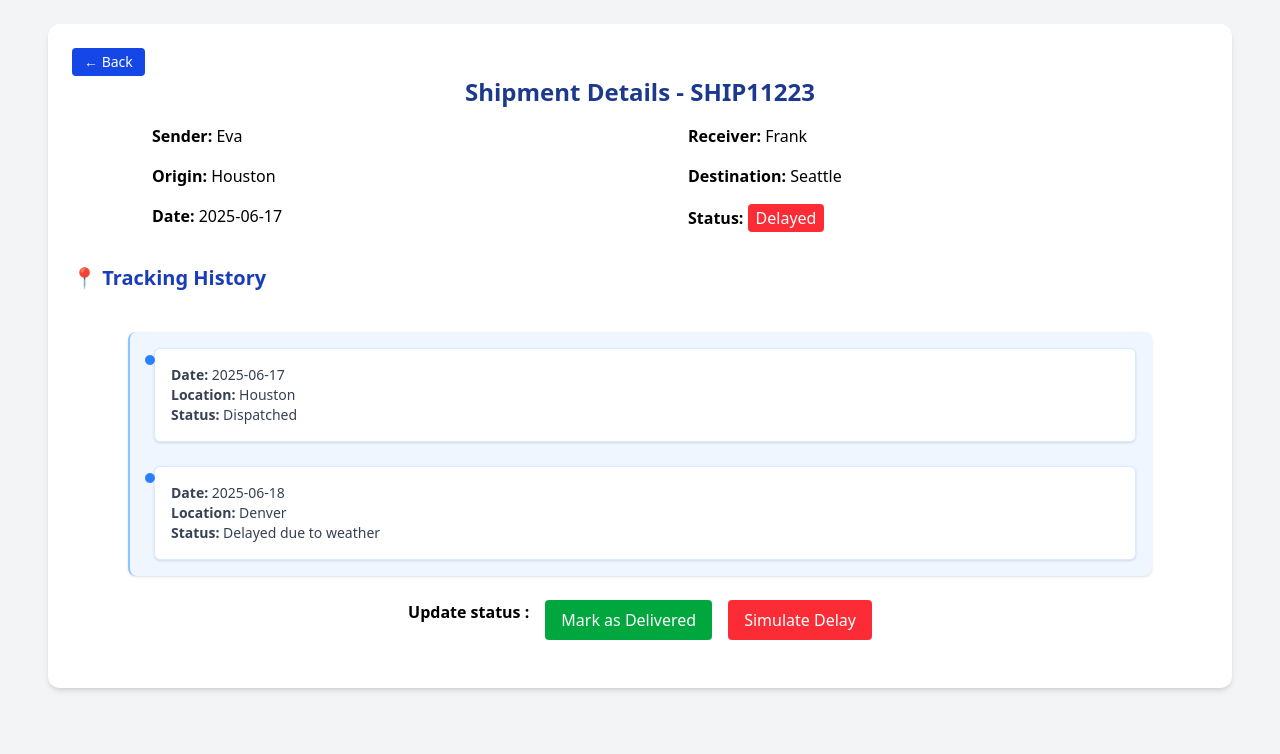
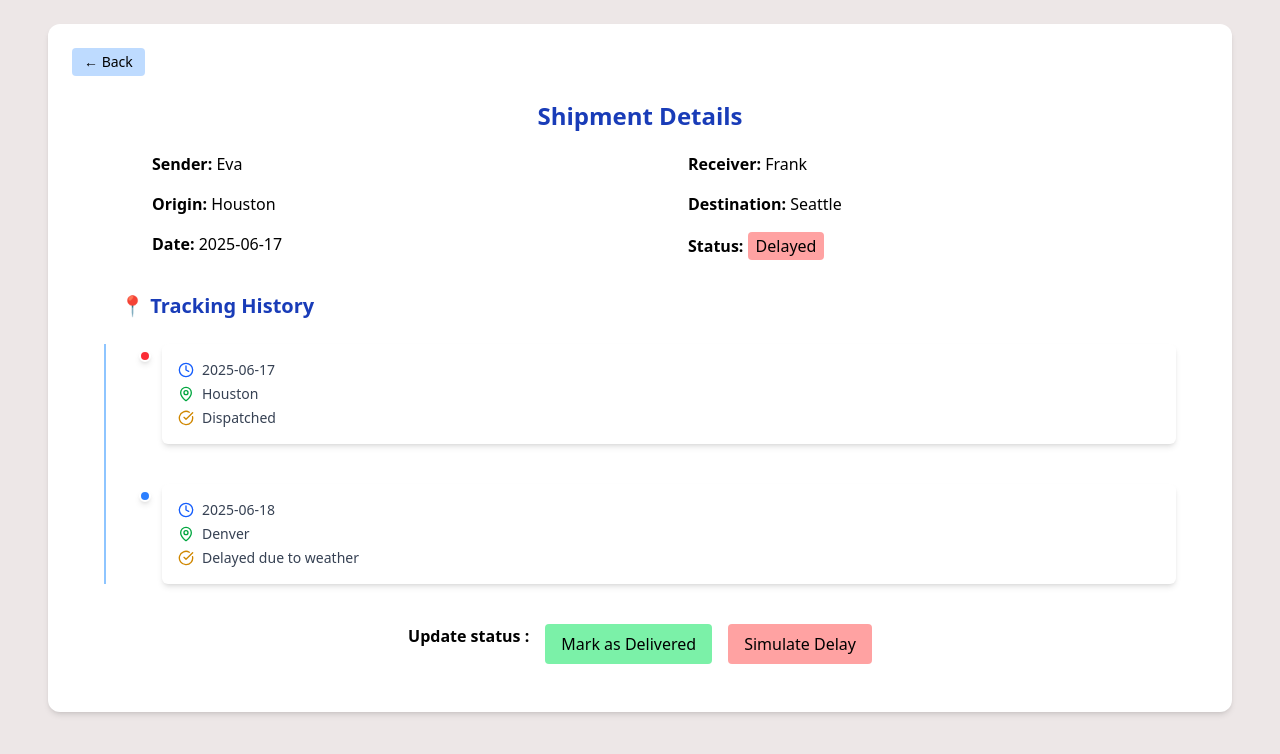
Before and after one commit to SalnaMohanan/shippingmanagment, a Next.js app: page /shipment/SHIP11223 in a window 1280 px wide. Shown: the top 754 px of the page. Built offline with nearby package versions, Linux system fonts and the light colour scheme.

Commit message:
version1

```diff
--- a/src/app/page.jsx
+++ b/src/app/page.jsx
@@ -1,15 +1,22 @@
 'use client'
 
 import { useState, useEffect } from 'react'
- import shipments from '@/data/shipments.json'
+import shipments from '@/data/shipments.json'
 import ShipmentCard from '@/components/ShipmentCard'
+import SearchFilter from '@/components/SearchFilter'
 
 export default function Home() {
-  const [search, setSearch] = useState('')
-  const [status, setStatus] = useState('')
+  const [filters, setFilters] = useState({
+    search: '',
+    status: '',
+    date: '', // single date input
+  })
+
   const [filteredData, setFilteredData] = useState([])
 
   useEffect(() => {
+    const { search, status, date } = filters
+
     const result = shipments.filter((ship) => {
       const matchSearch =
         ship.id.toLowerCase().includes(search.toLowerCase()) ||
@@ -17,11 +24,13 @@ export default function Home() {
 
       const matchStatus = status === '' || ship.status === status
 
-      return matchSearch && matchStatus
+      const matchDate = !date || new Date(ship.date) <= new Date(date)
+
+      return matchSearch && matchStatus && matchDate
     })
 
     setFilteredData(result)
-  }, [search, status]) // re-filter on any change
+  }, [filters])
 
   return (
     <div>
@@ -29,22 +38,8 @@ export default function Home() {
         Shipping Management
       </h1>
 
-      <div className="flex flex-col sm:flex-row gap-4 justify-center mt-6 mb-4 px-4">
-        <input
-          type="text"
-          placeholder="Search by ID or Receiver"
-          value={search}
-          onChange={(e) => setSearch(e.target.value)}
-          className="p-2 border rounded w-full sm:w-1/3"
-        />
-
-        <select
-          value={status}
-          onChange={(e) => setStatus(e.target.value)}
-          className="p-2 border rounded w-full sm:w-1/4">
-          <option value="">All Status</option>
-          <option value="Delivered">Delivered</option>
-        </select>
+      <div className="mt-6 mb-4 px-4">
+        <SearchFilter onFilter={setFilters} />
       </div>
 
       <div className="flex gap-4 flex-wrap mt-6 ml-12 mr-12">
--- a/src/app/shipment/[id]/page.jsx
+++ b/src/app/shipment/[id]/page.jsx
@@ -1,9 +1,11 @@
 'use client'
 
-import { useParams, useRouter } from 'next/navigation'
+import { useRouter, useParams } from 'next/navigation'
+import { useState } from 'react'
 import shipments from '@/data/shipments.json'
 import SimulatedStatusUpdate from '@/components/SimulatedStatusUpdate'
-import { useState } from 'react'
+import ShippingDetails from '@/components/ShippingDetails'
+import HistoryTracking from '@/components/HistoryTracking'
 
 export default function ShipmentDetail() {
   const router = useRouter()
@@ -12,79 +14,26 @@ export default function ShipmentDetail() {
   const originalShipment = shipments.find((s) => String(s.id) === id)
   const [shipment, setShipment] = useState(originalShipment)
 
-  if (!shipment)
+  if (!shipment) {
     return <div className="p-6 text-red-600">Shipment not found</div>
+  }
 
   return (
-    <div className="min-h-screen bg-gray-100 px-4 sm:px-12 py-6 w-full ">
+    <div className="min-h-screen bg-[#ede7e7] px-4 sm:px-12 py-6 w-full">
       <div className="w-full bg-white shadow-md rounded-xl p-6">
+        {/* Back Button */}
         <div className="flex gap-2">
           <button
             onClick={() => router.back()}
-            className="px-3 py-1 text-sm bg-blue-700 text-white rounded hover:bg-blue-800 transition">
+            className="px-3 py-1 text-sm bg-blue-200 text-black rounded hover:bg-blue-600 transition">
             ← Back
           </button>
         </div>
-        <h1 className="text-2xl font-bold text-blue-900 mb-4 text-center">
-          Shipment Details - {shipment.id}
-        </h1>
-
-        <div className="grid grid-cols-1 sm:grid-cols-2 gap-4 text-m mb-6 pl-20 ">
-          <p>
-            <strong>Sender:</strong> {shipment.sender}
-          </p>
-          <p>
-            <strong>Receiver:</strong> {shipment.receiver}
-          </p>
-          <p>
-            <strong>Origin:</strong> {shipment.origin}
-          </p>
-          <p>
-            <strong>Destination:</strong> {shipment.destination}
-          </p>
-          <p>
-            <strong>Date:</strong> {shipment.date}
-          </p>
-          <p>
-            <strong>Status:</strong>{' '}
-            <span
-              className={`inline-block px-2 py-0.5 rounded text-white ${
-                shipment.status === 'Delivered'
-                  ? 'bg-green-600'
-                  : shipment.status === 'Delayed'
-                  ? 'bg-red-500'
-                  : 'bg-yellow-500'
-              }`}>
-              {shipment.status}
-            </span>
-          </p>
-        </div>
-
-        <h2 className="text-xl font-semibold text-blue-800 mb-4 mt-8">
-          📍 Tracking History
-        </h2>
-
-        <div className="flex justify-center px-4 py-6">
-          <div className="relative border-l-2 border-blue-300 pl-6 space-y-6 w-full max-w-5xl bg-blue-50 rounded-lg p-4 shadow">
-            {shipment.tracking?.map((track, index) => (
-              <div key={index} className="relative">
-                <div className="absolute -left-[10px] top-1.5 w-3 h-3 bg-blue-500 rounded-full border border-white"></div>
-                <div className="bg-white p-4 rounded-md shadow-sm border border-blue-100">
-                  <p className="text-sm text-gray-700">
-                    <strong>Date:</strong> {track.date}
-                  </p>
-                  <p className="text-sm text-gray-700">
-                    <strong>Location:</strong> {track.location}
-                  </p>
-                  <p className="text-sm text-gray-700">
-                    <strong>Status:</strong> {track.status}
-                  </p>
-                </div>
-              </div>
-            ))}
-          </div>
-        </div>
-
+        {/* Shipment Details */}
+        <ShippingDetails shipment={shipment} />
+        {/* Tracking History */}
+        <HistoryTracking tracking={shipment.tracking} />
+        {/* Simulate Status Update */}
         <SimulatedStatusUpdate
           shipment={shipment}
           onStatusChange={(status) => setShipment({ ...shipment, status })}
--- /dev/null
+++ b/src/components/HistoryTracking.jsx
@@ -0,0 +1,43 @@
+import { Clock, MapPin, CheckCircle } from 'lucide-react'
+
+export default function HistoryTracking({ tracking = [] }) {
+  if (!tracking.length) return null
+
+  return (
+    <div className="mt-8 px-4 sm:px-8">
+      <h2 className="text-xl font-semibold text-blue-800 mb-6 text-left sm:pl-4">
+        📍 Tracking History
+      </h2>
+
+      <ol className="relative border-l-2 border-blue-300 pl-6 sm:pl-10">
+        {tracking.map((track, index) => (
+          <li key={index} className="mb-10 relative">
+            {/* Timeline Dot */}
+            <span
+              className={`absolute left-[-7px] top-1.5 w-3 h-3 rounded-full border-2 border-white shadow-md
+                ${
+                  track.status === 'Dispatched' ? 'bg-red-500' : 'bg-blue-500'
+                }`}
+            />
+
+            {/* Card */}
+            <div className="ml-4 shadow-md rounded-md p-4 bg-white">
+              <div className="flex items-center text-sm text-gray-700 mb-1">
+                <Clock className="w-4 h-4 mr-2 text-blue-600" />
+                <span>{track.date}</span>
+              </div>
+              <div className="flex items-center text-sm text-gray-700 mb-1">
+                <MapPin className="w-4 h-4 mr-2 text-green-600" />
+                <span>{track.location}</span>
+              </div>
+              <div className="flex items-center text-sm text-gray-700">
+                <CheckCircle className="w-4 h-4 mr-2 text-yellow-600" />
+                <span>{track.status}</span>
+              </div>
+            </div>
+          </li>
+        ))}
+      </ol>
+    </div>
+  )
+}
--- a/src/components/SearchFilter.jsx
+++ b/src/components/SearchFilter.jsx
@@ -1,37 +1,45 @@
 'use client'
-import { useState } from 'react'
+
+import { useState, useEffect } from 'react'
 
 export default function SearchFilter({ onFilter }) {
   const [search, setSearch] = useState('')
   const [status, setStatus] = useState('')
+  const [date, setDate] = useState('')
 
-  const handleChange = (searchVal, statusVal) => {
-    onFilter({ search: searchVal, status: statusVal })
-  }
+  useEffect(() => {
+    onFilter({ search, status, date })
+  }, [search, status, date])
 
   return (
-    <div className="flex flex-col sm:flex-row items-center gap-4 bg-white p-4 rounded shadow">
+    <div className="flex flex-row flex-wrap gap-4 px-25">
+      {/* Search input */}
       <input
         type="text"
         placeholder="Search by ID or Receiver"
         value={search}
-        onChange={(e) => {
-          setSearch(e.target.value)
-          handleChange(e.target.value, status)
-        }}
-        className="border p-2 rounded w-full sm:w-1/2"
+        onChange={(e) => setSearch(e.target.value)}
+        className="border p-2 rounded w-full sm:w-1/3 bg-transparent"
       />
+
+      {/* Status dropdown */}
       <select
         value={status}
-        onChange={(e) => {
-          setStatus(e.target.value)
-          handleChange(search, e.target.value)
-        }}
-        className="border p-2 rounded w-full sm:w-1/4">
+        onChange={(e) => setStatus(e.target.value)}
+        className="border p-2 rounded w-full sm:w-1/4 bg-transparent">
         <option value="">All Status</option>
+        <option value="In Transit">In Transit</option>
+        <option value="Delayed">Delayed</option>
         <option value="Delivered">Delivered</option>
+      </select>
 
-      </select>
+      {/* Date input */}
+      <input
+        type="date"
+        value={date}
+        onChange={(e) => setDate(e.target.value)}
+        className="border p-2 rounded w-full sm:w-1/5 bg-transparent"
+      />
     </div>
   )
 }
--- /dev/null
+++ b/src/components/ShippingDetails.jsx
@@ -0,0 +1,43 @@
+// src/components/ShipmentDetails.jsx
+
+export default function ShipmentDetails({ shipment }) {
+  if (!shipment) return null
+
+  return (
+    <>
+      <h2 className="text-2xl font-semibold text-blue-800 mb-4 mt-6 text-center">
+        <strong> Shipment Details</strong>
+      </h2>
+      <div className="grid grid-cols-1 sm:grid-cols-2 gap-4 text-m mb-8 mt-5 pl-20">
+        <p>
+          <strong>Sender:</strong> {shipment.sender}
+        </p>
+        <p>
+          <strong>Receiver:</strong> {shipment.receiver}
+        </p>
+        <p>
+          <strong>Origin:</strong> {shipment.origin}
+        </p>
+        <p>
+          <strong>Destination:</strong> {shipment.destination}
+        </p>
+        <p>
+          <strong>Date:</strong> {shipment.date}
+        </p>
+        <p>
+          <strong>Status:</strong>{' '}
+          <span
+            className={`inline-block px-2 py-0.5 rounded text-black ${
+              shipment.status === 'Delivered'
+                ? 'bg-green-300'
+                : shipment.status === 'Delayed'
+                ? 'bg-red-300'
+                : 'bg-yellow-300'
+            }`}>
+            {shipment.status}
+          </span>
+        </p>
+      </div>
+    </>
+  )
+}
--- a/src/components/SimulatedStatusUpdate.jsx
+++ b/src/components/SimulatedStatusUpdate.jsx
@@ -20,12 +20,12 @@ export default function SimulatedStatusUpdate({ shipment, onStatusChange }) {
         </p>
         <button
           onClick={() => simulateStatusUpdate('Delivered')}
-          className="bg-green-600 text-white px-4 py-2 rounded hover:bg-green-700">
+          className="bg-green-300 text-black px-4 py-2 rounded hover:bg-green-700">
           Mark as Delivered
         </button>
         <button
           onClick={() => simulateStatusUpdate('Delayed')}
-          className="bg-red-500 text-white px-4 py-2 rounded hover:bg-red-600">
+          className="bg-red-300 text-black px-4 py-2 rounded hover:bg-red-600">
           Simulate Delay
         </button>
       </div>
--- a/src/style/globals.css
+++ b/src/style/globals.css
@@ -3,12 +3,9 @@
 @tailwind components;
 @tailwind utilities;
 
-body {
-  @apply min-h-screen bg-gradient-to-br from-white via-blue-100 to-blue-300;
-}
 
 
 
-/* body {
-  @apply min-h-screen bg-[#DDEB9D];
-} */
+body {
+  @apply min-h-screen bg-[#ede7e7];
+}
```
Also changed, not shown: src/components/ShipmentCard.jsx (+5 -2 lines), 1 other file (tests, documents, lock files or other folders).
